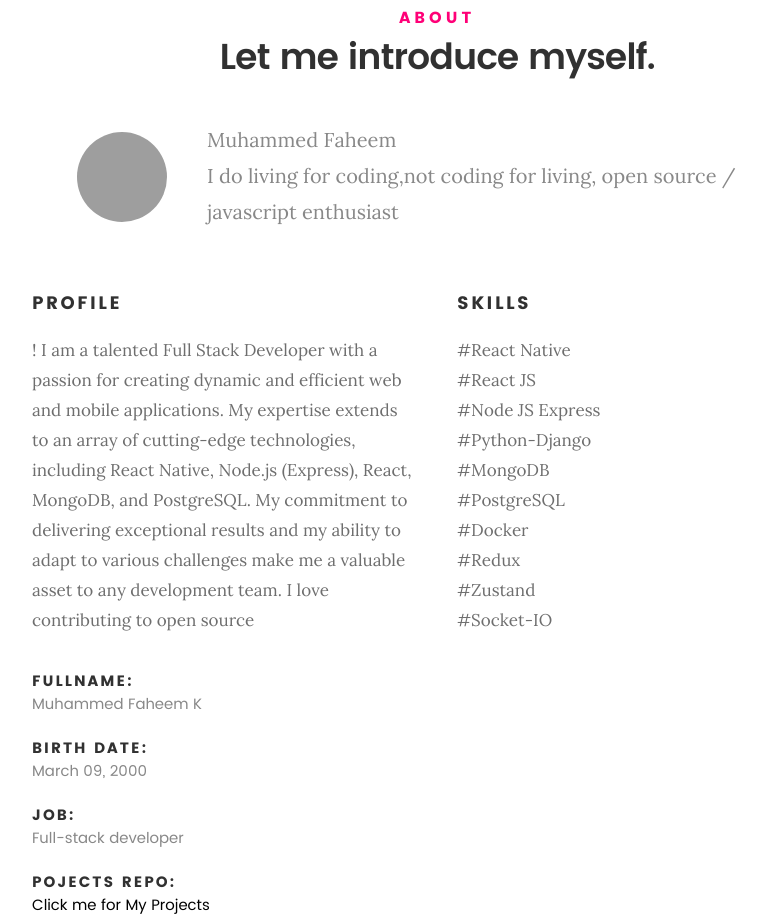
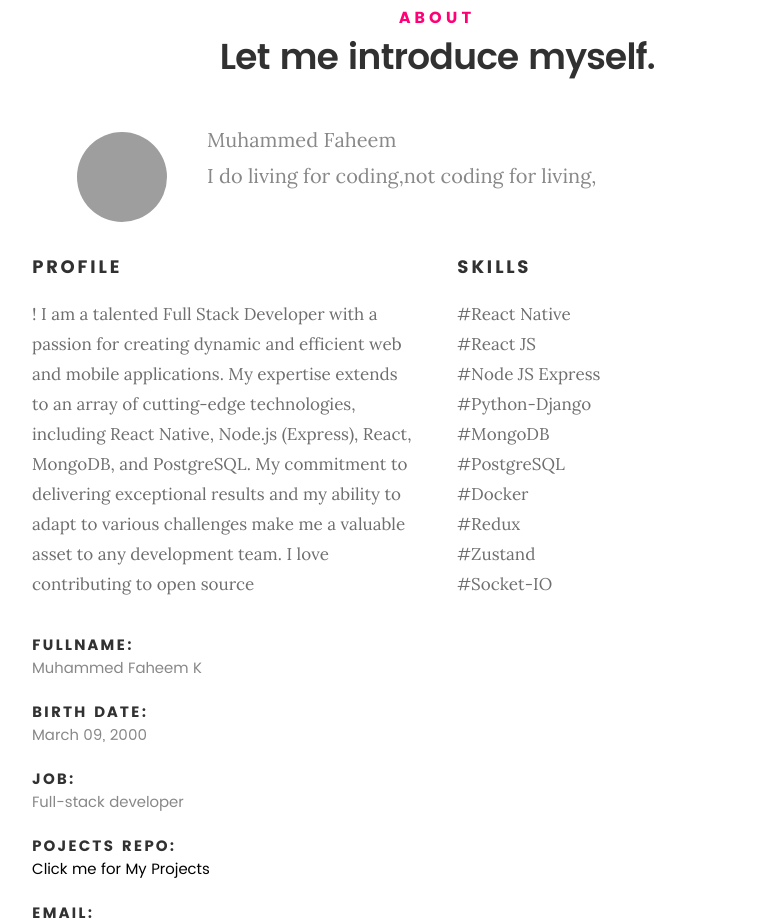
Before and after one commit to faheem-cmd/portfolio, a plain HTML site: page index.html in a window 1280 px wide. Shown: the part 917-1840 px from the top of the page, without its empty margins (203-969 px from the left). Drawn offline with Linux system fonts and the light colour scheme; grey boxes are pictures that could not be loaded; files whose address does not match are found by name.

Commit message:
Update index.html

```diff
--- a/index.html
+++ b/index.html
@@ -117,7 +117,6 @@
 
    				<p class="lead">Muhammed Faheem <br>
 					I do living for coding,not coding for living,
-					open source / javascript enthusiast
 
    			</div>
 
```
